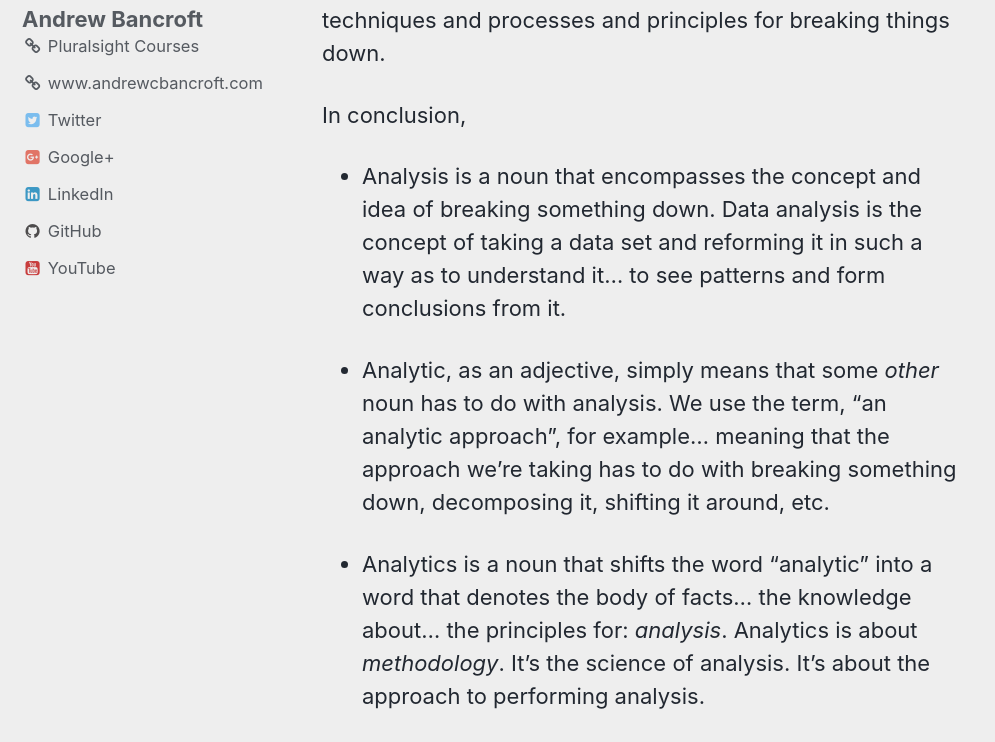
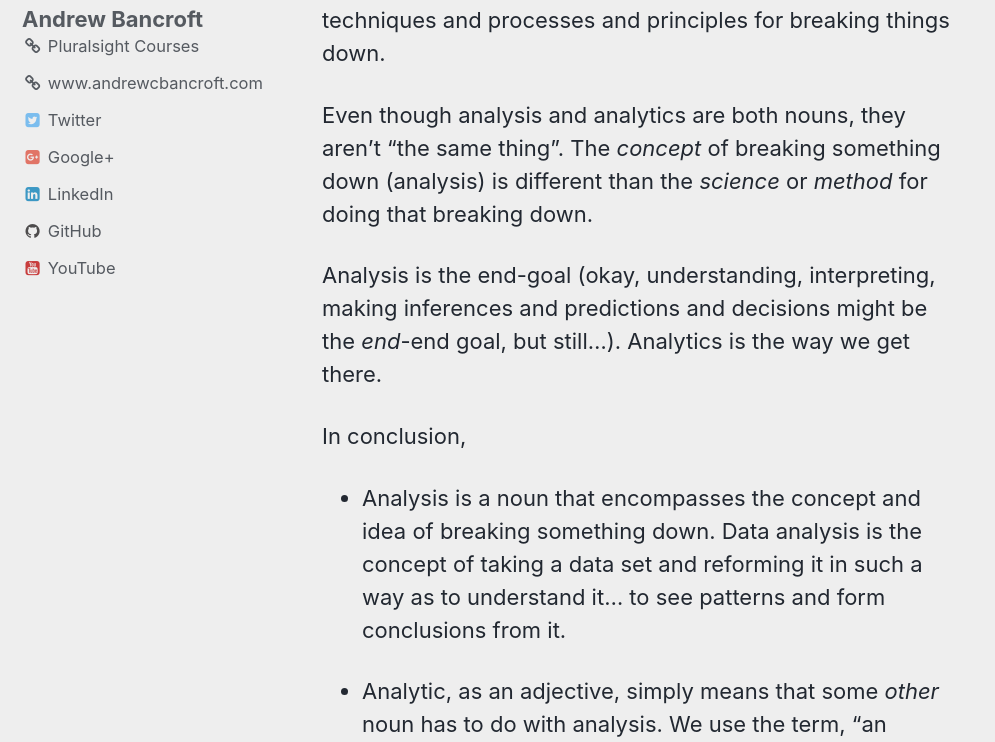
Before and after one commit to andrewcbancroft/datadaylife-blog, a Jekyll site: the page built from _posts/2018-01-09-data-analysis-vs-data-analytics-examining-suffix.md, in a window 1280 px wide and 900 px high, scrolled down 4513 px, cut to the strip 158-900 px from the top of the window. Shown: the whole strip, without its empty margins (0-995 px from the left). Built offline with Jekyll 4.4.1, drawn with Linux system fonts in a browser that asks for light colours; comment, search, counter and statistics services are not loaded; some of the changed text lies outside the part shown.

Commit message:
Update 2018-01-09-data-analysis-vs-data-analytics-examining-suffix.md

```diff
--- a/_posts/2018-01-09-data-analysis-vs-data-analytics-examining-suffix.md
+++ b/_posts/2018-01-09-data-analysis-vs-data-analytics-examining-suffix.md
@@ -92,6 +92,10 @@ And *with* that noun-ification, you've brought new connotations to the word.  Su
 ### What We've Uncovered
 If I had summarize what we've uncovered, it'd be this:  Analytics is the **science of analysis**.  Analytics encompases the corpus of understanding we have about analysis...it's techniques and processes and principles for breaking things down.
 
+Even though analysis and analytics are both nouns, they aren't "the same thing".  The *concept* of breaking something down (analysis) is different than the *science* or *method* for doing that breaking down.
+
+Analysis is the end-goal (okay, understanding, interpreting, making inferences and predictions and decisions might be the *end*-end goal, but still...).  Analytics is the way we get there.
+
 In conclusion,
 
 * Analysis is a noun that encompasses the concept and idea of breaking something down.  Data analysis is the concept of taking a data set and reforming it in such a way as to understand it... to see patterns and form conclusions from it.
```
Also changed, not shown: other parts of _posts/2018-01-09-data-analysis-vs-data-analytics-examining-suffix.md (+2 -2 lines).
